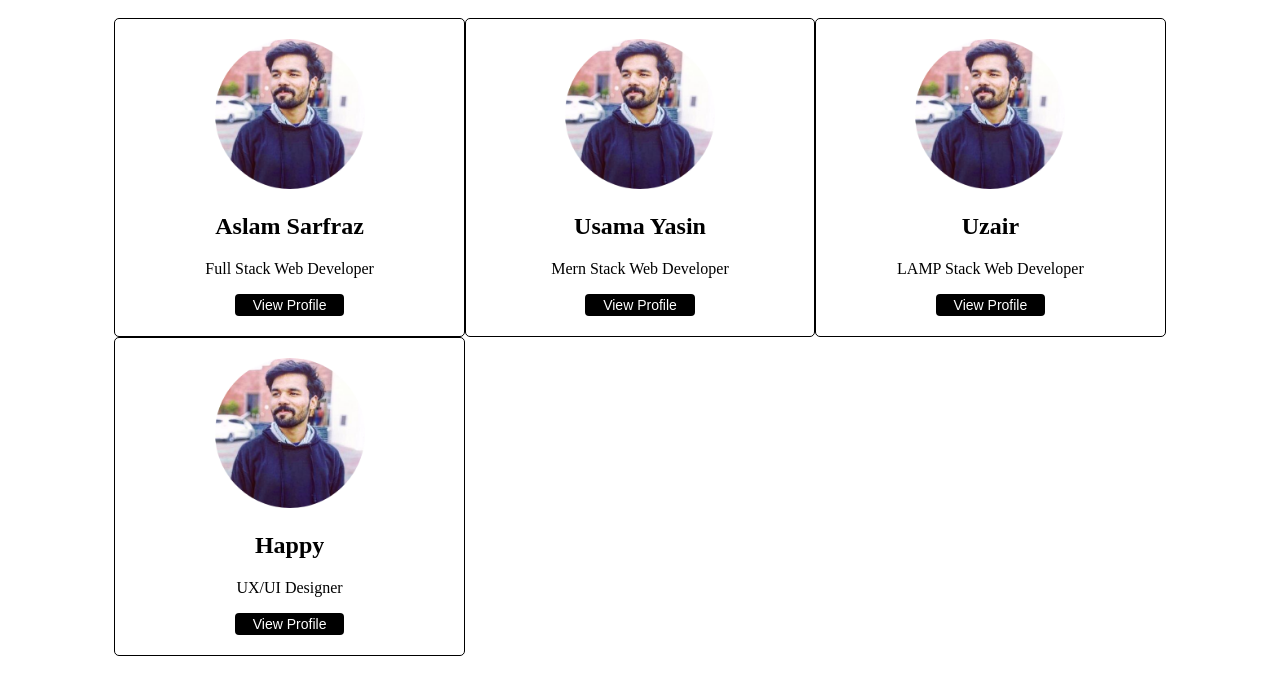
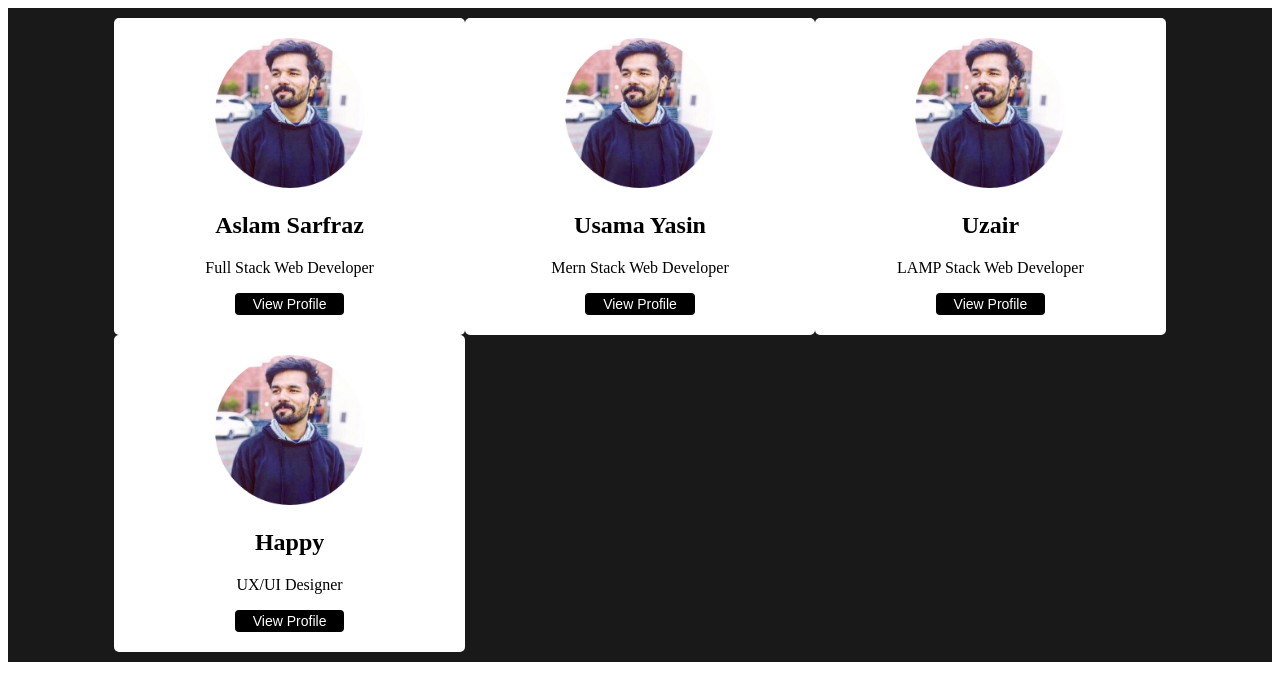
Before and after one commit to aslambaba/Developer-Community, a Gatsby site: page /developers in a window 1280 px wide. Built offline with nearby package versions, Linux system fonts and the light colour scheme; Gatsby itself is replaced by a stand-in of ours.

Commit message:
Update BG-COlor

```diff
--- a/src/pages/style/developers.module.css
+++ b/src/pages/style/developers.module.css
@@ -1,10 +1,11 @@
 .MainConatiner{
     padding: 30px 10%;
+    background-color: #191919;
 }
 .Grid{
-    border: 1px solid black;
     text-align: center;
     border-radius: 5px;
+    background-color: white;
 }
 .Grid img{
     height: 150px ;
```
